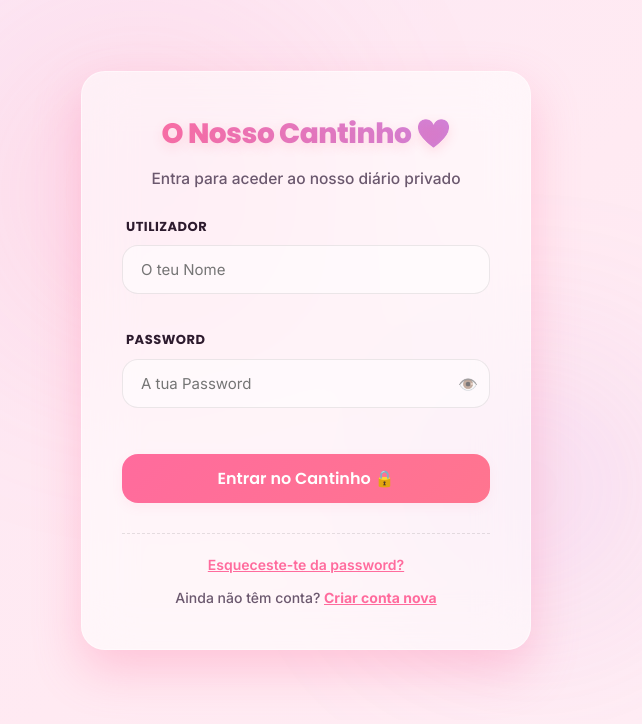
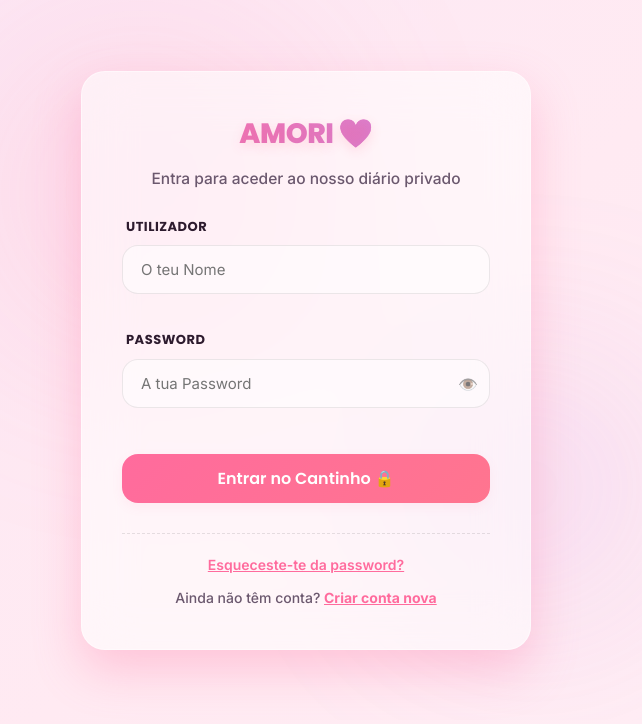
Before and after one commit to Canito6/Amor, a React (Vite) app in the folder frontend/: page / in a window 1280 px wide. Shown: the top 724 px of the page, without its empty margins (334-976 px from the left). Built offline with nearby package versions, Linux system fonts and the light colour scheme; no server answers.

Commit message:
chore(branding): update official app name to AMORI across manifest, HTML title, sidebar, and auth

```diff
--- a/frontend/index.html
+++ b/frontend/index.html
@@ -8,9 +8,9 @@
     <meta name="theme-color" content="#ff4d6d" />
     <meta name="apple-mobile-web-app-capable" content="yes" />
     <meta name="apple-mobile-web-app-status-bar-style" content="black-translucent" />
-    <meta name="apple-mobile-web-app-title" content="Cantinho" />
+    <meta name="apple-mobile-web-app-title" content="AMORI" />
     <link rel="apple-touch-icon" href="/icon-192.png" />
-    <title>O Nosso Cantinho ❤️</title>
+    <title>AMORI ❤️</title>
   </head>
   <body>
     <div id="root"></div>
--- a/frontend/src/components/layout/Sidebar.jsx
+++ b/frontend/src/components/layout/Sidebar.jsx
@@ -113,7 +113,7 @@ export default function Sidebar({ nome, roleGuardado, customTabs, currentPath, o
 
       <div className="sidebar-header">
         <span className="sidebar-logo">💑</span>
-        <h2 className="sidebar-title">Cantinho</h2>
+        <h2 className="sidebar-title">AMORI</h2>
         <p className="sidebar-subtitle">{nome} ❤️</p>
       </div>
 
--- a/frontend/src/components/shared/AppLockModal.jsx
+++ b/frontend/src/components/shared/AppLockModal.jsx
@@ -36,7 +36,7 @@ export default function AppLockModal({ language = 'pt' }) {
       <div className="glass-panel" style={{ width: '90%', maxWidth: '340px', padding: '30px 20px', textAlign: 'center', borderRadius: '24px' }}>
         <div style={{ fontSize: '42px', marginBottom: '10px' }}>🔒</div>
         <h2 style={{ margin: '0 0 8px 0', fontSize: '20px', color: 'var(--text-main)' }}>
-          {language === 'pt' ? 'O Nosso Cantinho ❤️' : 'Our Corner ❤️'}
+          AMORI ❤️
         </h2>
         <p style={{ margin: '0 0 20px 0', fontSize: '13px', color: 'var(--text-muted)' }}>
           {language === 'pt' ? 'Introduz o teu PIN de 4 dígitos' : 'Enter your 4-digit PIN'}
--- a/frontend/src/pages/auth/Login.jsx
+++ b/frontend/src/pages/auth/Login.jsx
@@ -41,7 +41,7 @@ export default function Login() {
       <div className="auth-glow-2"></div>
       <div className="glass-panel auth-card fade-in">
         <div style={{ textAlign: 'center', marginBottom: '10px' }}>
-          <h1 style={{ fontSize: '28px', fontWeight: '800', margin: '0 0 4px 0' }}>O Nosso Cantinho ❤️</h1>
+          <h1 style={{ fontSize: '28px', fontWeight: '800', margin: '0 0 4px 0' }}>AMORI ❤️</h1>
         </div>
 
         {!requiresVerification ? (
```
Also changed, not shown: frontend/public/manifest.json.
